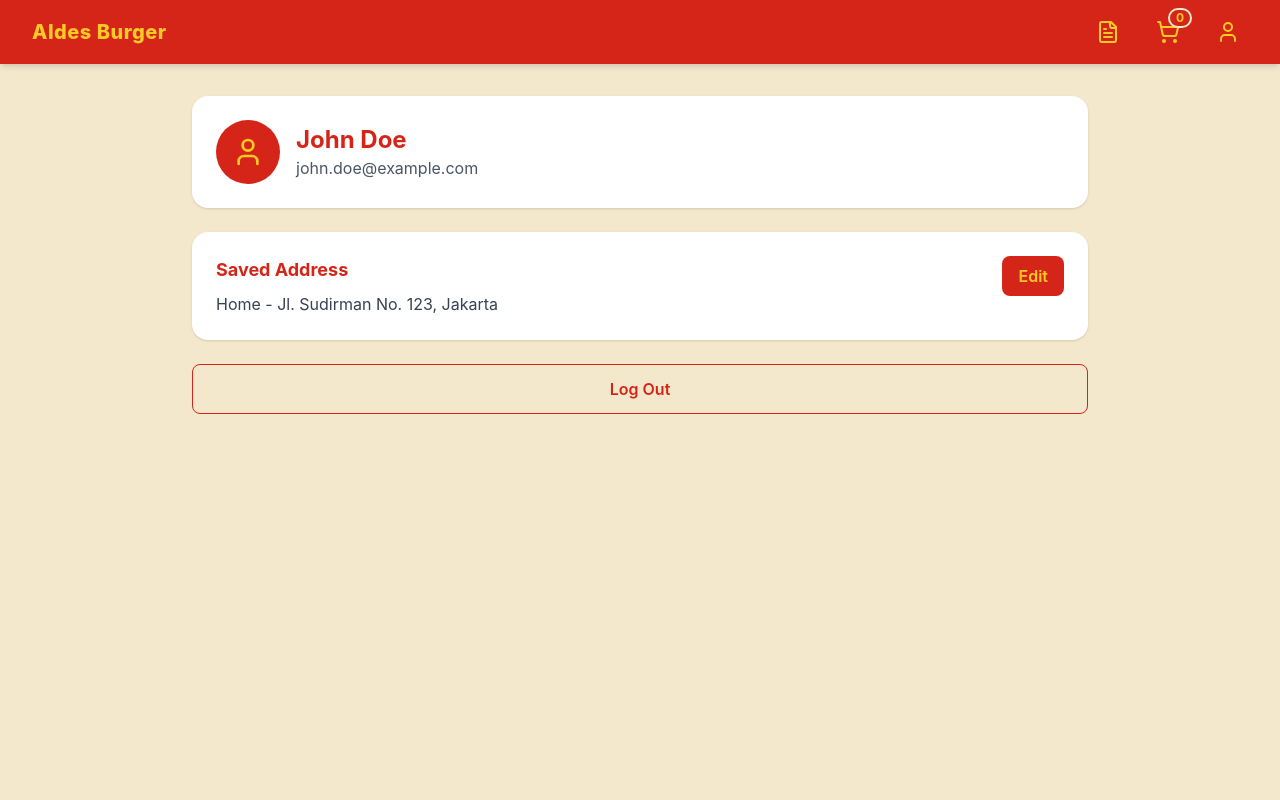
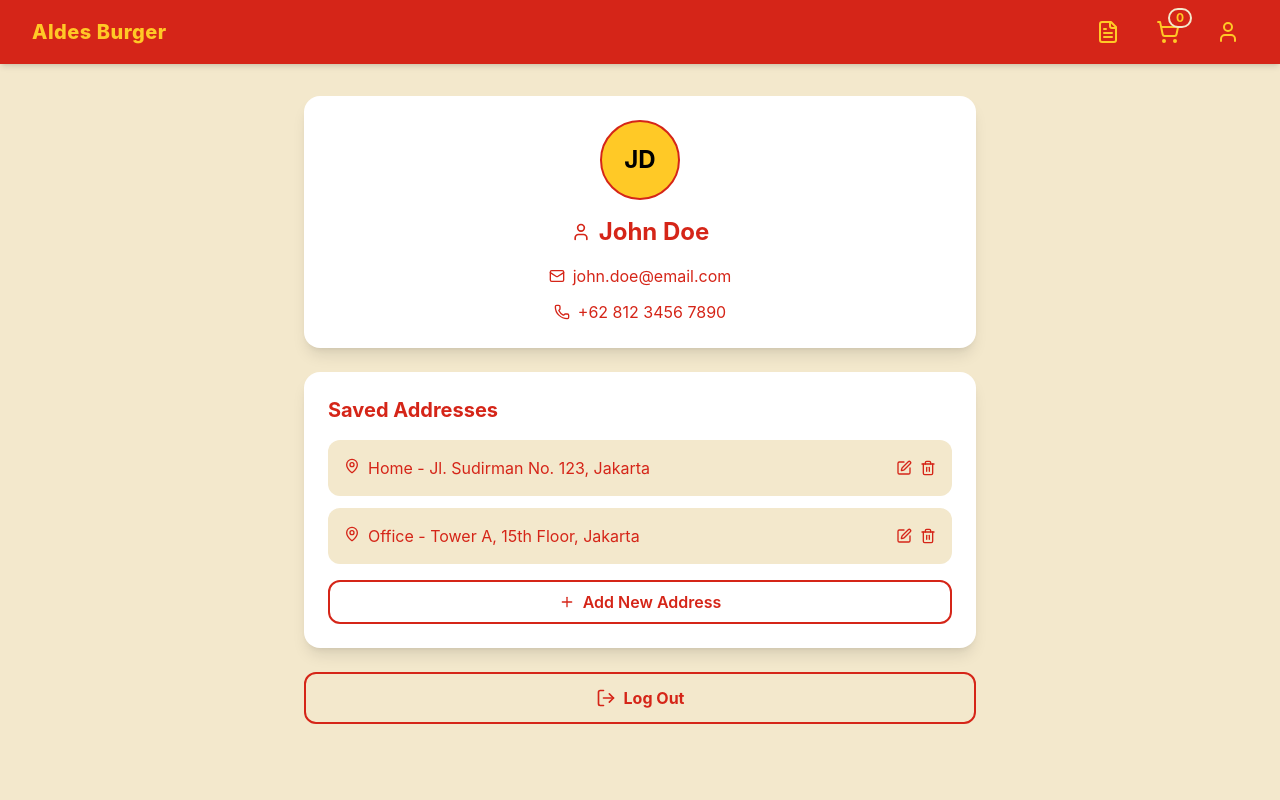
Before and after one commit to akbarekaputra01/aldes-burger, a React (Vite) app in the folder aldes-burger-frontend/: page /profile in a window 1280 px wide. Shown: the top 800 px of the page. Built offline with nearby package versions, Linux system fonts and the light colour scheme.

Commit message:
Update profile page to match MVP user and address schema

```diff
--- a/aldes-burger-frontend/src/pages/Profile.jsx
+++ b/aldes-burger-frontend/src/pages/Profile.jsx
@@ -1,38 +1,76 @@
-import { User } from 'lucide-react'
+import { useState } from 'react'
+import { User, Mail, Phone, MapPin, Edit, Trash2, Plus, LogOut } from 'lucide-react'
 
 function Profile() {
+  const [addresses] = useState([
+    { id: 1, text: 'Home - Jl. Sudirman No. 123, Jakarta' },
+    { id: 2, text: 'Office - Tower A, 15th Floor, Jakarta' },
+  ])
+
   return (
-    <div className="bg-aldesCream min-h-screen p-4 md:p-8">
-      <div className="max-w-4xl mx-auto space-y-6">
-        <section className="bg-white rounded-2xl shadow p-6 flex items-center gap-4">
-          <div className="w-16 h-16 rounded-full bg-aldesRed text-aldesYellow flex items-center justify-center">
-            <User className="w-8 h-8" />
-          </div>
-          <div>
-            <h1 className="text-2xl font-bold text-aldesRed">John Doe</h1>
-            <p className="text-gray-600">john.doe@example.com</p>
+    <div className="bg-aldesCream min-h-screen p-4 md:p-8 flex flex-col items-center">
+      <div className="max-w-2xl w-full">
+        <section className="bg-white rounded-2xl shadow-lg p-6 mb-6 w-full">
+          <div className="flex flex-col items-center text-center">
+            <div className="w-20 h-20 rounded-full bg-aldesYellow flex items-center justify-center mb-4 border-2 border-aldesRed">
+              <span className="text-black font-bold text-2xl">JD</span>
+            </div>
+            <h1 className="text-2xl font-bold text-aldesRed mb-4 flex items-center justify-center gap-2">
+              <User className="w-5 h-5" />
+              John Doe
+            </h1>
+
+            <div className="w-full space-y-3">
+              <div className="flex items-center justify-center gap-2 text-aldesRed">
+                <Mail className="w-4 h-4 text-aldesRed" />
+                <span>john.doe@email.com</span>
+              </div>
+              <div className="flex items-center justify-center gap-2 text-aldesRed">
+                <Phone className="w-4 h-4 text-aldesRed" />
+                <span>+62 812 3456 7890</span>
+              </div>
+            </div>
           </div>
         </section>
 
-        <section className="bg-white rounded-2xl shadow p-6">
-          <div className="flex items-start justify-between gap-4">
-            <div>
-              <h2 className="text-lg font-bold text-aldesRed mb-2">Saved Address</h2>
-              <p className="text-gray-700">Home - Jl. Sudirman No. 123, Jakarta</p>
-            </div>
-            <button
-              type="button"
-              className="rounded-lg bg-aldesRed px-4 py-2 text-aldesYellow font-semibold hover:opacity-90 transition"
-            >
-              Edit
-            </button>
+        <section className="bg-white rounded-2xl shadow-lg p-6 mb-6 w-full">
+          <h2 className="text-xl font-bold text-aldesRed mb-4">Saved Addresses</h2>
+          <div className="space-y-3">
+            {addresses.map((address) => (
+              <div
+                key={address.id}
+                className="bg-aldesCream p-4 rounded-xl flex items-center justify-between gap-3"
+              >
+                <div className="flex items-start gap-2 text-aldesRed">
+                  <MapPin className="w-4 h-4 text-aldesRed mt-0.5" />
+                  <span>{address.text}</span>
+                </div>
+                <div className="flex items-center gap-2">
+                  <button type="button" className="text-aldesRed hover:opacity-70 transition-opacity">
+                    <Edit className="w-4 h-4" />
+                  </button>
+                  <button type="button" className="text-aldesRed hover:opacity-70 transition-opacity">
+                    <Trash2 className="w-4 h-4" />
+                  </button>
+                </div>
+              </div>
+            ))}
           </div>
+
+          <button
+            type="button"
+            className="w-full border-2 border-aldesRed text-aldesRed py-2 rounded-xl mt-4 font-semibold flex items-center justify-center gap-2 hover:bg-aldesRed hover:text-white transition-colors"
+          >
+            <Plus className="w-4 h-4" />
+            Add New Address
+          </button>
         </section>
 
         <button
           type="button"
-          className="w-full border border-aldesRed text-aldesRed py-3 rounded-lg font-semibold hover:bg-aldesRed hover:text-aldesYellow transition"
+          className="w-full border-2 border-aldesRed text-aldesRed hover:bg-aldesRed hover:text-white transition-colors py-3 rounded-xl font-bold flex justify-center items-center gap-2"
         >
+          <LogOut className="w-5 h-5" />
           Log Out
         </button>
       </div>
```
